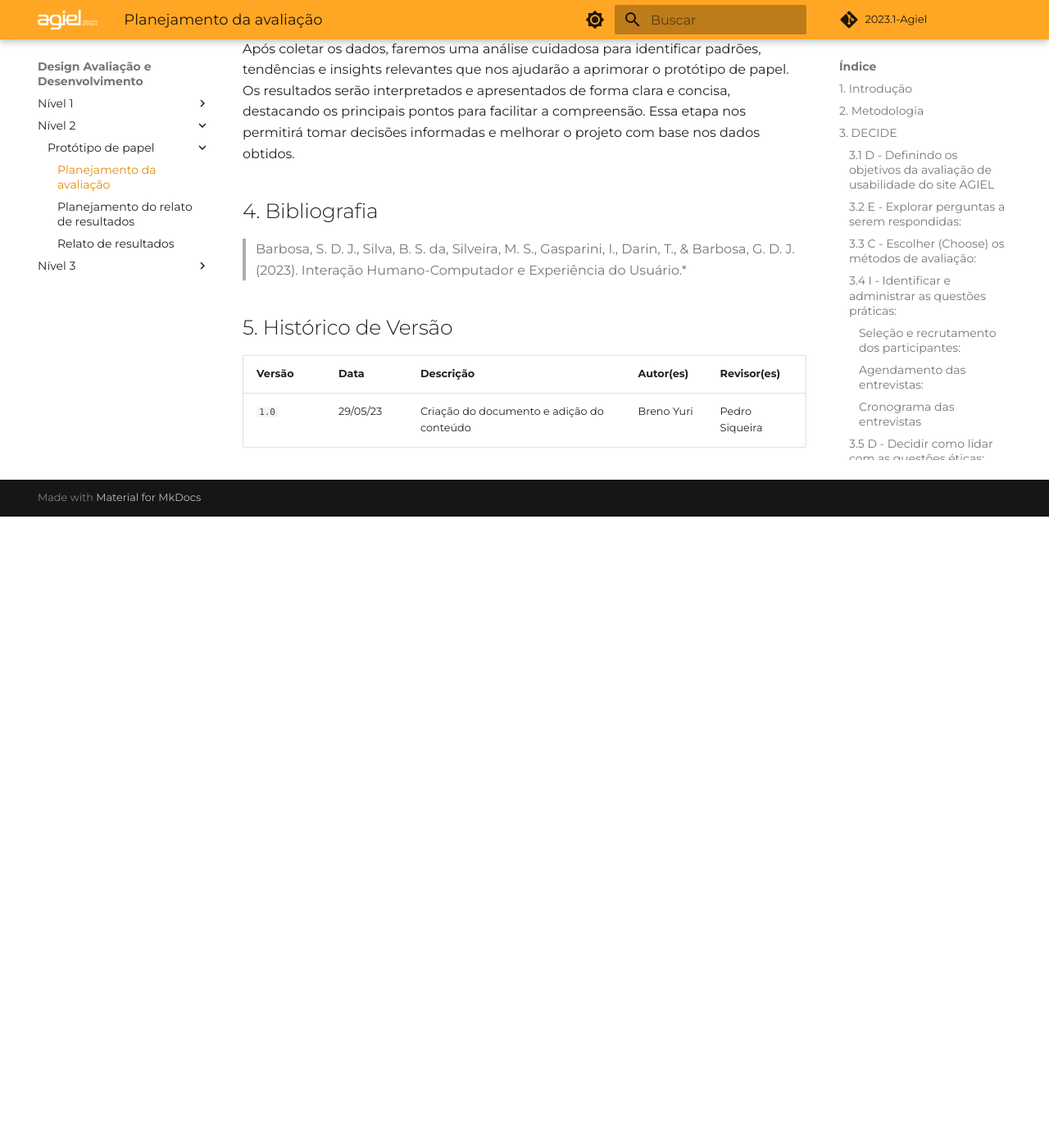
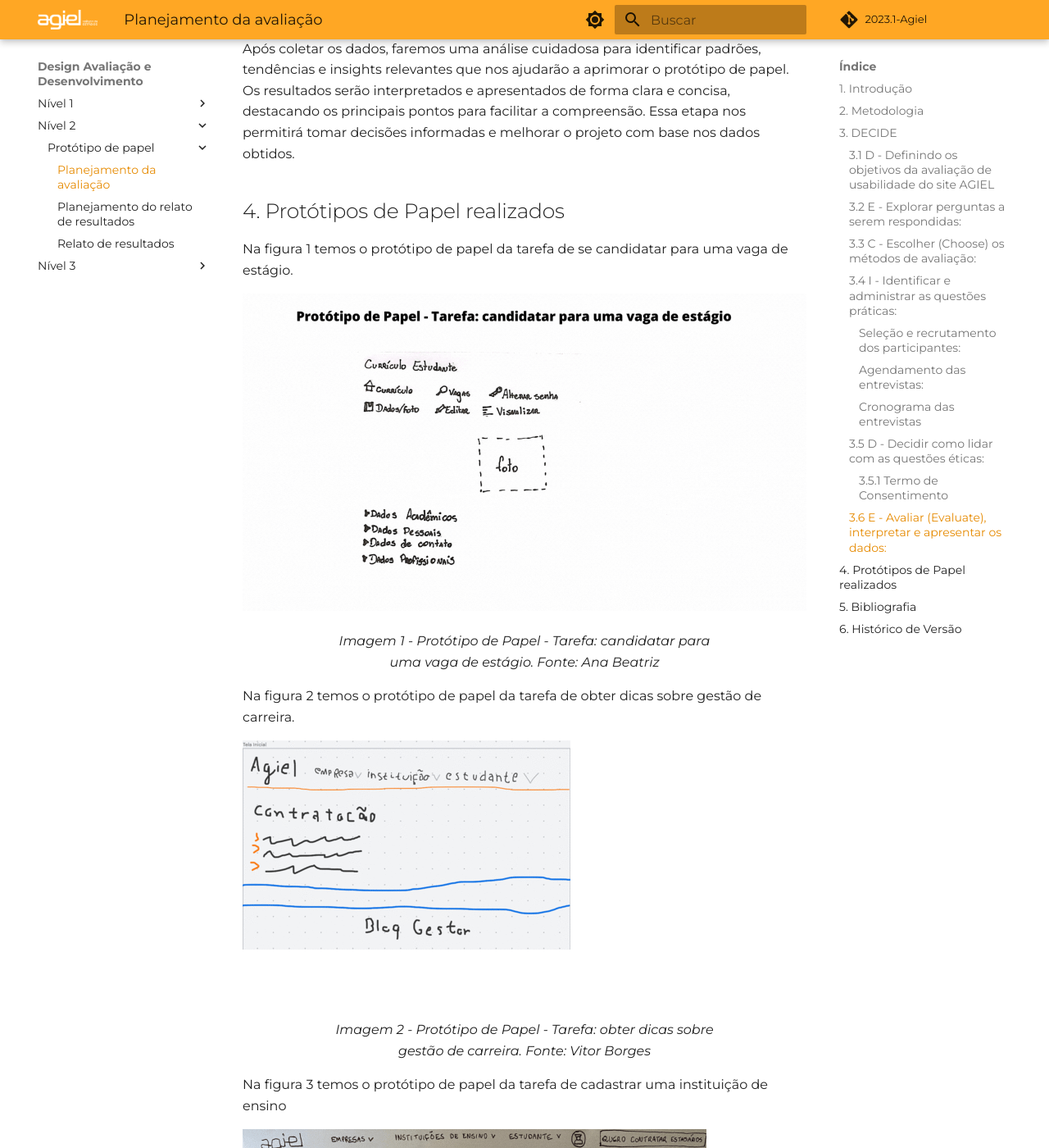
Before and after one commit to Interacao-Humano-Computador/2023.1-Agiel, an MkDocs documentation site: the page built from docs/desenvolvimento/protótipo_de_papel/planejamento_da_avaliação_do_protótipo_de_papel.md, in a window 1280 px wide and 1400 px high, scrolled down 4049 px. Shown: the whole window at 82% size. Built offline with MkDocs 1.6.1 and Material for MkDocs 9.7.7, drawn with Linux system fonts in a browser that asks for light colours; some web fonts are replaced; comment, search, counter and statistics services are not loaded; before the commit the page ends 4679 px from its top, so only the background shows below that; some of the changed text lies outside the part shown.

Commit message:
troca os prototipos de artefato

```diff
--- a/docs/desenvolvimento/protótipo_de_papel/planejamento_da_avaliação_do_protótipo_de_papel.md
+++ b/docs/desenvolvimento/protótipo_de_papel/planejamento_da_avaliação_do_protótipo_de_papel.md
@@ -92,10 +92,30 @@ Dessa forma, gostaríamos que você pronunciasse em alto e bom som:
 ### 3.6 E - Avaliar (Evaluate), interpretar e apresentar os dados:
 Após coletar os dados, faremos uma análise cuidadosa para identificar padrões, tendências e insights relevantes que nos ajudarão a aprimorar o protótipo de papel. Os resultados serão interpretados e apresentados de forma clara e concisa, destacando os principais pontos para facilitar a compreensão. Essa etapa nos permitirá tomar decisões informadas e melhorar o projeto com base nos dados obtidos.
 
-## 4. Bibliografia
+## 4. Protótipos de Papel realizados
+
+Na figura 1 temos o protótipo de papel da tarefa de se candidatar para uma vaga de estágio.
+
+![alt text](./img/PrototipoDePapelAna.gif)
+
+<figcaption align="center">Imagem 1 - Protótipo de Papel - Tarefa: candidatar para uma vaga de estágio. Fonte: Ana Beatriz</figcaption>
+
+Na figura 2 temos o protótipo de papel da tarefa de obter dicas sobre gestão de carreira.
+
+![alt text](./img/PrototipodePapelVitor.gif)
+
+<figcaption align="center">Imagem 2 - Protótipo de Papel - Tarefa: obter dicas sobre gestão de carreira. Fonte: Vitor Borges</figcaption>
+
+Na figura 3 temos o protótipo de papel da tarefa de cadastrar uma instituição de ensino
+
+![alt text](./img/PrototipoPapelBreno.gif)
+
+<figcaption align="center">Imagem 3 - Protótipo de Papel - Tarefa: Cadastrar uma instituição de ensino. Fonte: Breno Yuri</figcaption>
+
+## 5. Bibliografia
 > Barbosa, S. D. J., Silva, B. S. da, Silveira, M. S., Gasparini, I., Darin, T., & Barbosa, G. D. J. (2023). Interação Humano-Computador e Experiência do Usuário.*
 
-## 5. Histórico de Versão
+## 6. Histórico de Versão
 | Versão | Data | Descrição | Autor(es) | Revisor(es) |
 |--|--|--|--|--|
 | `1.0` | 29/05/23 | Criação do documento e adição do conteúdo | Breno Yuri | Pedro Siqueira |
```
